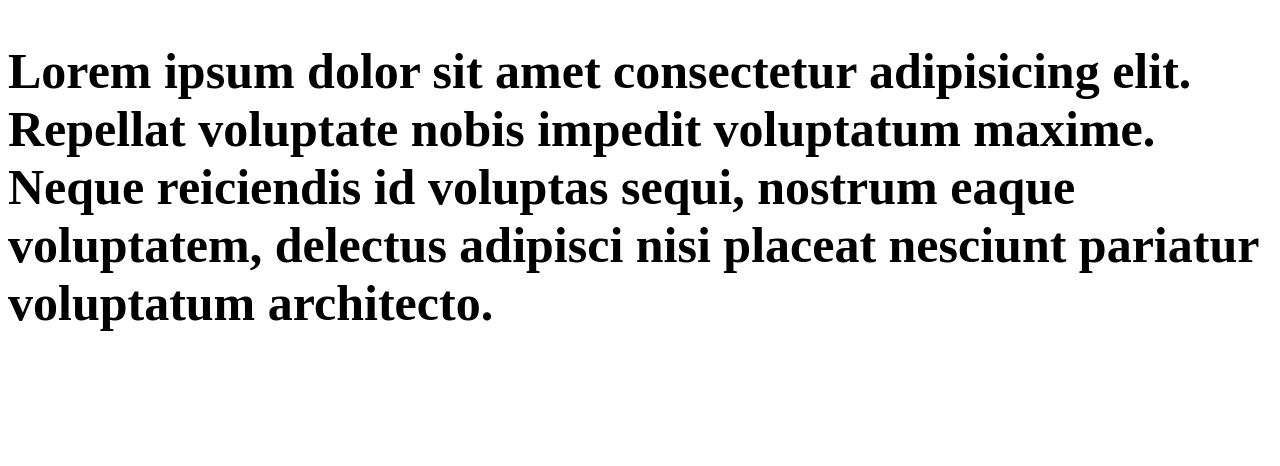
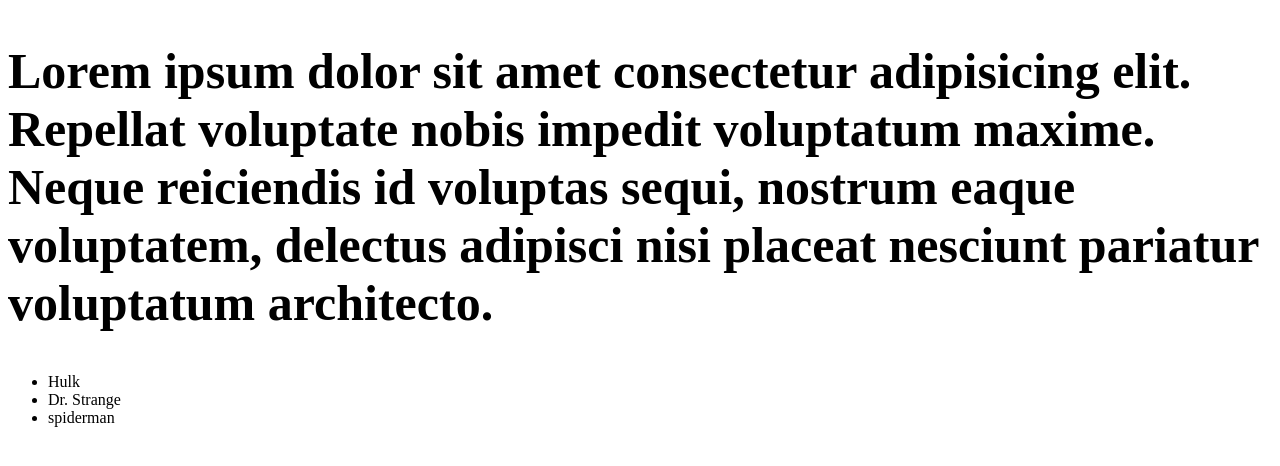
Before and after one commit to emrichmp/D3JS_Test, a plain HTML site: page index.html in a window 1280 px wide. Drawn offline with nearby package versions, Linux system fonts and the light colour scheme.

Commit message:
looped data;2C

```diff
--- a/index.html
+++ b/index.html
@@ -8,9 +8,18 @@
 </head>
 <body>
     <h2>Lorem ipsum dolor sit amet consectetur adipisicing elit. Repellat voluptate nobis impedit voluptatum maxime. Neque reiciendis id voluptas sequi, nostrum eaque voluptatem, delectus adipisci nisi placeat nesciunt pariatur voluptatum architecto.</h2>
+    <ul></ul>
     <script src="https://d3js.org/d3.v5.min.js"></script>
     <script>
+    heros = ['Hulk', 'Dr. Strange', 'spiderman'];
+    // we can select anything using d3.select
     d3.select('h2').style('font-size', "50px");
+    d3.select("ul")
+    .selectAll("li")
+    .data(heros)
+    .enter()
+    .append("li")
+    .text(hero => hero);
     </script>
 </body>
 </html>
```
